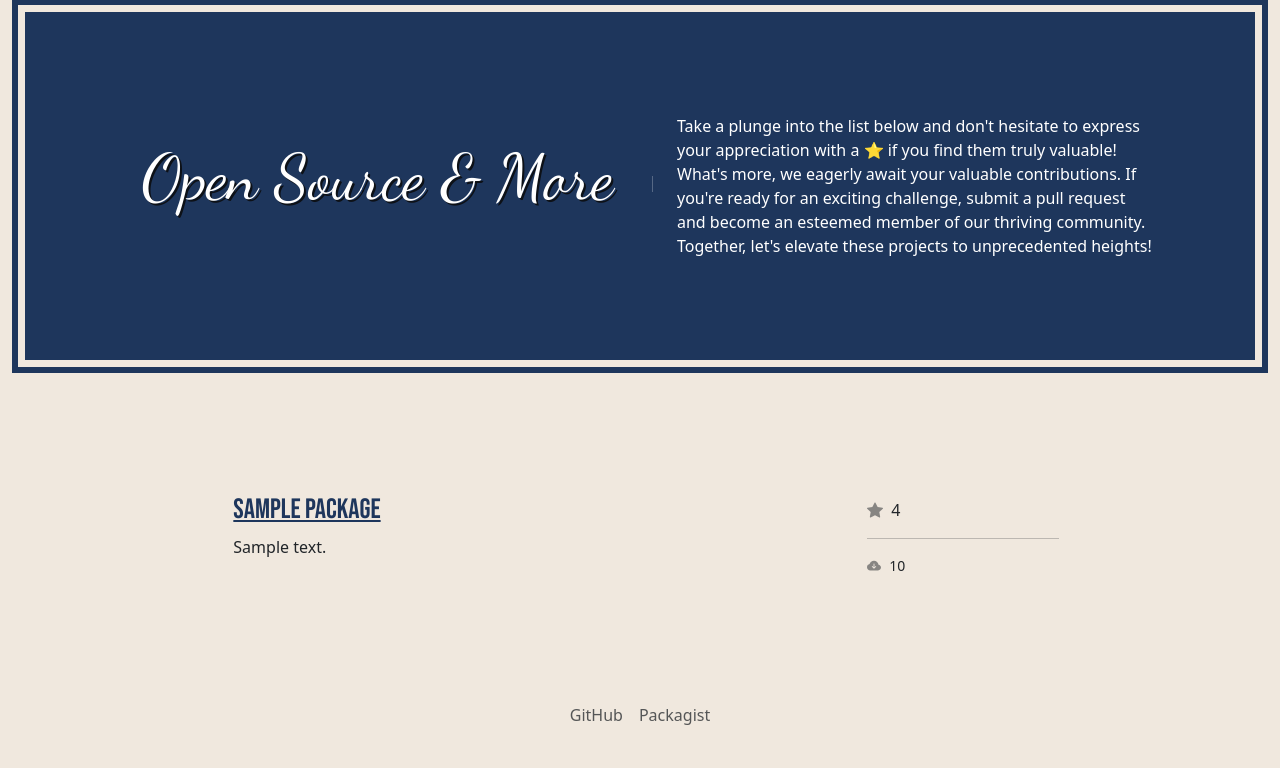
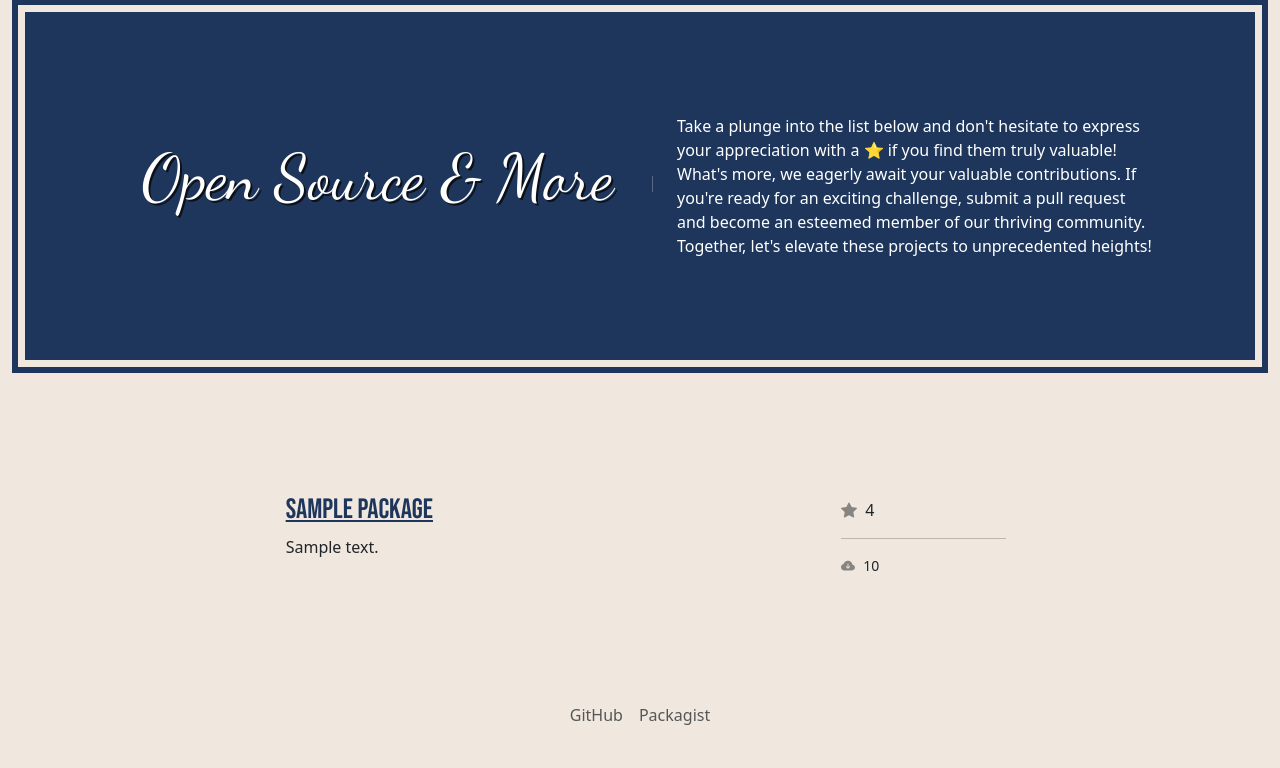
Before and after one commit to esplora/esplora.github.io, a Laravel app: template resources/views/welcome.blade.php in a window 1280 px wide. Shown: the part 859-1627 px from the top of the page. Run offline with Laravel 10, Linux system fonts and the light colour scheme; the template is opened without the code that fills it: most values are stand-ins (such as "Sample title", 1, 10 or a date in 2020).

Commit message:
Update welcome.blade.php

```diff
--- a/resources/views/welcome.blade.php
+++ b/resources/views/welcome.blade.php
@@ -79,7 +79,7 @@
 </div>
 
 <div class="container py-5">
-    <div class="col-md-8 mx-auto">
+    <div class="col-md-7 mx-auto">
 
 
         @foreach($packages as $package)
```
